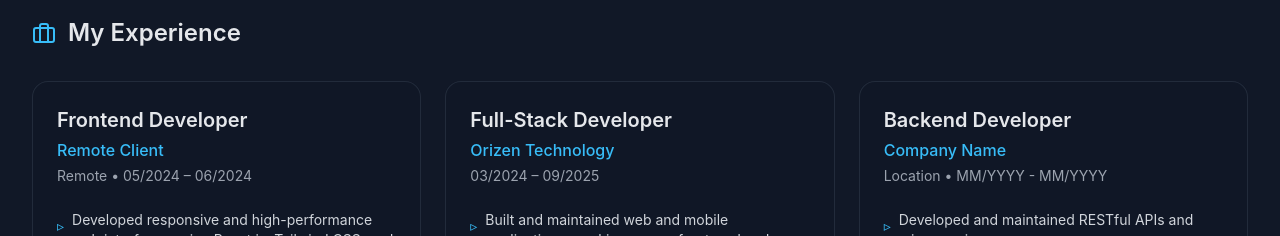
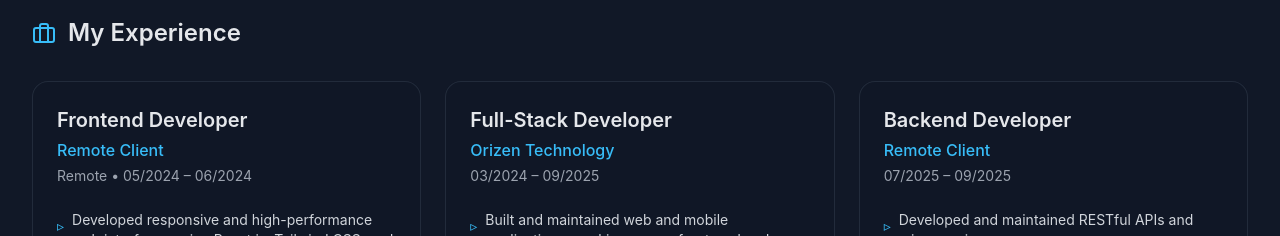
Before and after one commit to birukhabte/MyPersonalPortfolio, a React (Vite) app: page / in a window 1280 px wide. Shown: the part 4460-4696 px from the top of the page. Built offline with nearby package versions, Linux system fonts and the light colour scheme.

Commit message:
experience added

```diff
--- a/src/components/Experience.tsx
+++ b/src/components/Experience.tsx
@@ -47,9 +47,9 @@ const experienceItems: TimelineItem[] = [
   {
     id: 3,
     title: 'Backend Developer',
-    company: 'Company Name',
-    location: 'Location',
-    period: 'MM/YYYY - MM/YYYY',
+    company: 'Remote Client',
+    location: '',
+    period: '07/2025 – 09/2025',
     description: [
       'Developed and maintained RESTful APIs and microservices',
       'Implemented database schemas and optimized queries for performance',
@@ -156,7 +156,7 @@ const Experience = () => {
               <motion.div
                 key={item.id}
                 variants={itemVariants}
-                className="glass-dark rounded-2xl p-6 hover:bg-white/5 transition-all h-full flex flex-col"
+                className="glass-dark rounded-2xl p-6 border border-gray-700/50 hover:border-primary-400 hover:bg-white/5 transition-all duration-300 h-full flex flex-col"
                 whileHover={{ scale: 1.02, y: -4 }}
               >
                 <div className="mb-4">
```
